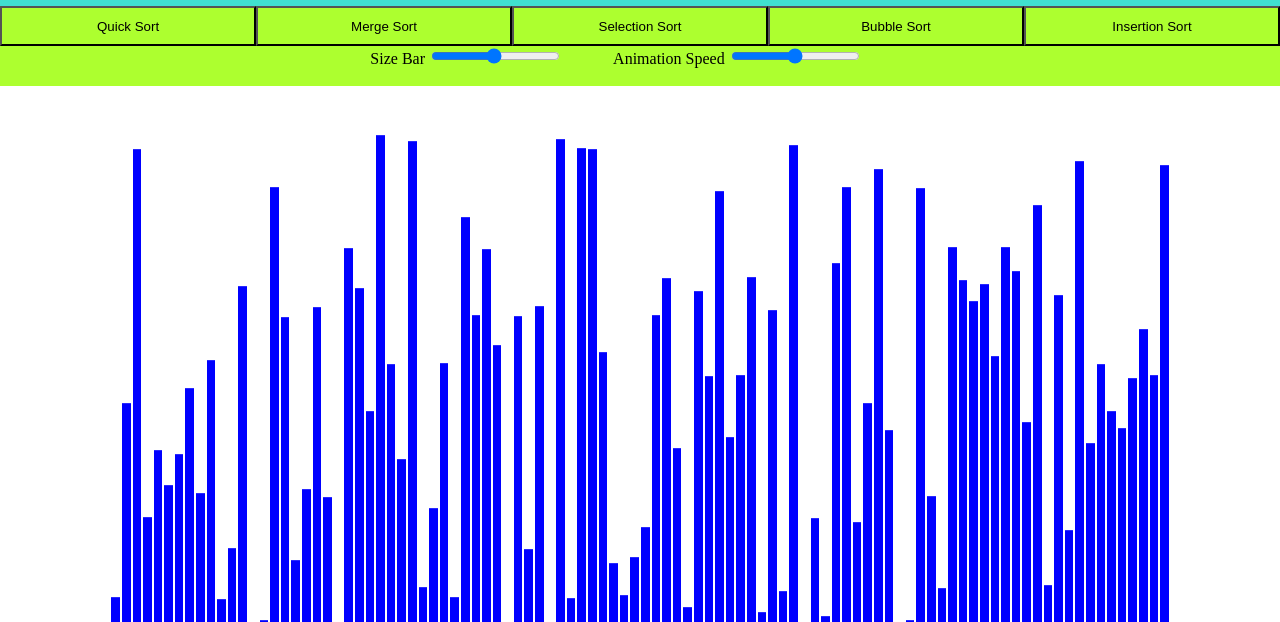
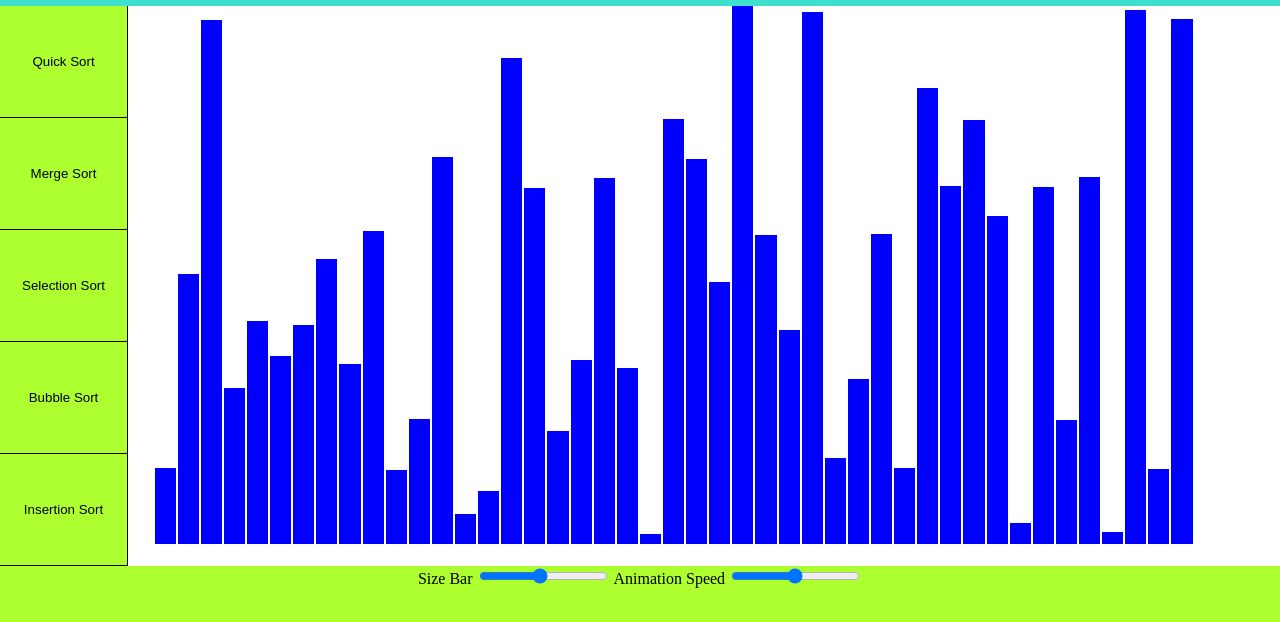
Before and after one commit to ripal-123/Sorting-Algorithms, a plain HTML site: page index.html in a window 1280 px wide. Shown: the part 74-696 px from the top of the page. Drawn offline with Linux system fonts and the light colour scheme.

Commit message:
Add files via upload

```diff
--- a/index.html
+++ b/index.html
@@ -10,25 +10,28 @@
     </header>
     <main>
 
-        <div class = "algorithms">
-            <button class = "algorithm" id = "quickSort">Quick Sort</button>
-            <button class = "algorithm" id = "mergeSort">Merge Sort</button>
-            <button class = "algorithm" id = "selectionSort">Selection Sort</button>
-            <button class = "algorithm" id = "bubbleSort">Bubble Sort</button>
-            <button class = "algorithm" id = "insertionSort">Insertion Sort</button>
+        <div class="algorithms">
+            <button class="algorithm" id="quickSort">Quick Sort</button>
+            <button class="algorithm" id="mergeSort">Merge Sort</button>
+            <button class="algorithm" id="selectionSort">Selection Sort</button>
+            <button class="algorithm" id="bubbleSort">Bubble Sort</button>
+            <button class="algorithm" id="insertionSort">Insertion Sort</button>
         </div>
 
+        <div class="bars"> </div>
+
         <div class="slideContainer">
-            <label for="myRange">Size Bar</label>
-            <input type="range" min="5" max="200" value="100" class="slider" id="myRange">
-            <label for="mySpeed">Animation Speed</label>
-            <input type="range" min="1" max="100" value="50" class="slider" id="mySpeed">
+            <div class='input'>
+                <label for="myRange" class="slider">Size Bar</label>
+                <input type="range" min="5" max="90" value="45" class="slider" id="myRange">
+            </div>
+            <div class='input'>
+                <label for="mySpeed" class="slider">Animation Speed</label>
+                <input type="range" min="1" max="100" value="50" class="slider" id="mySpeed">
+            </div>
         </div>
 
-        <div class = "bars">
-
-        </div>
-        <script  src="javaScript.js"></script>
+        <script src="javaScript.js"></script>
     </main>
     <footer>
         <a href="https://github.com/ripal-123" id="footer">
--- a/style.css
+++ b/style.css
@@ -14,66 +14,76 @@ header{
 }
 
 body{
-    margin: 0px;
-    border: 0px;
+    margin: 0;
+    border: 0;
 }
 main {
     height: 80vh;
-    position: relative;
 }
 .algorithms {
     background-color: greenyellow;
     text-align: center;
-    height: 5vh;
+    height: 70vh;
+    width: 10vw;
+    float: left;
 }
 .algorithm{
     text-align: center;
     position: center;
-    width: 20vw;
-    height: 5vh;
+    height: 14vh;
+    width: 10vw;
     background-color: greenyellow;
     text-align: center;
     display: block;
     float: left;
     margin:0 0;
     padding: 0 0;
+    border: 0;
+    border-right: 1px solid black;
+    border-bottom: 1px solid black;
 }
 .algorithm:hover {
     background-color: azure;
     color: black;
 }
+
 .bars{
-    position: relative;
+    display: inline;
+    height: 70vh;
+    bottom: 20vh;
     text-align: center;
-    top: 50%;
-    -ms-transform: translateY(-50%);
-    transform: translateY(-50%);
+    margin: 0 2vw;
 }
+
+
 .slideContainer {
+    position:absolute;
     background-color:greenyellow;
     text-align: center;
-    height: 5vh;
+    height: 10vh;
+    width: 100%;
+    bottom: 10vh;
+}
+.input {
+    height:10vh;
+    display: inline-block;
+    text-align: center;
+}
 
-}
-.slideContainer input {
-    margin-right: 50px;
-}
 footer {
-    background-color:black;
+    background-color: black;
     height: 10vh;
     position : relative;
 }
 #footer {
     margin-right: 1vw;
-    position: relative;
     text-align: center;
+    float: right;
     top: 50%;
-    float: right;
     -ms-transform: translateY(-50%);
     transform: translateY(-50%);
 }
 #footer img {
     background-color: white;
     border-radius: 50%;
-    border: 1px solid black;
 }
```
